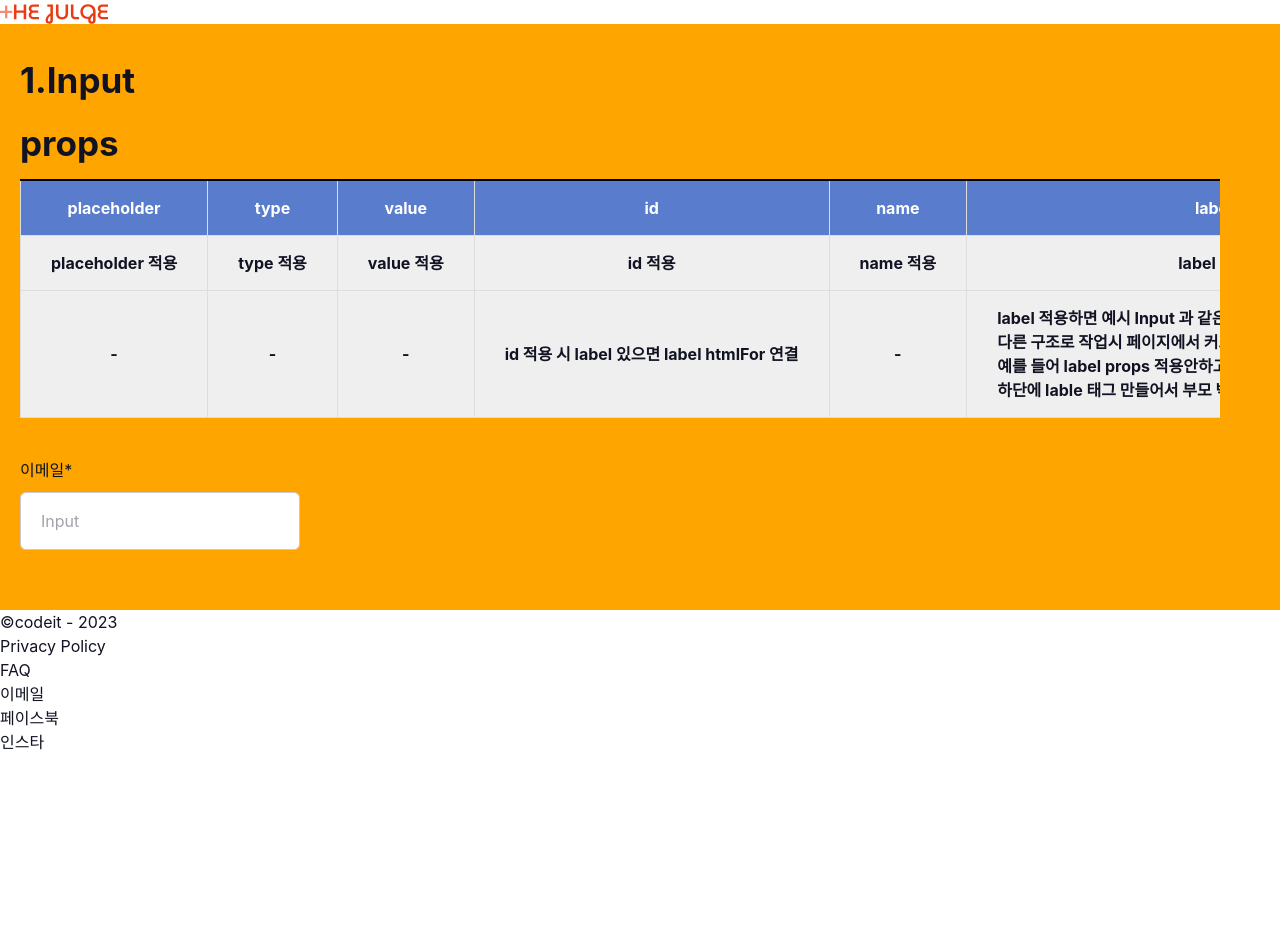
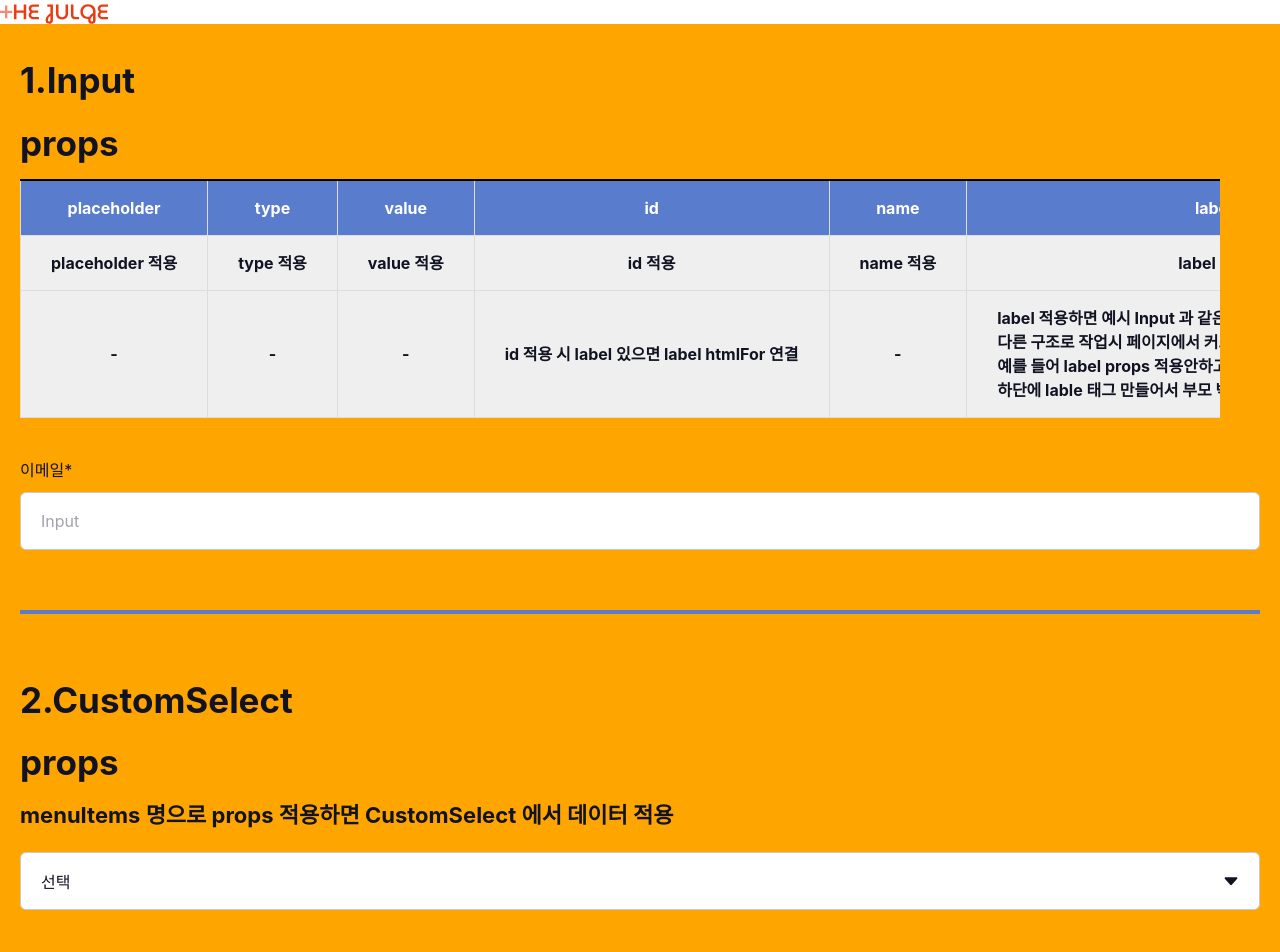
Before and after one commit to codeit-sprint12-part3/the-julge, a Next.js app: page /sample/components/Sang in a window 1280 px wide. Shown: the top 952 px of the page. Before the commit the page ends 800 px from the top, so only its background shows below. Built offline with nearby package versions, Linux system fonts and the light colour scheme; a web font is replaced by a local one.

Commit message:
feat: 공용컴포넌트 CustomSelect 완료 (#47)
* feat: 공용컴포넌트 CustomSelect 완료

* fix: 설명  테이블 텍스트 사이즈 수정

---------

Co-authored-by: parksangseok <>

```diff
--- a/src/components/ui/Input.module.css
+++ b/src/components/ui/Input.module.css
@@ -1,4 +1,5 @@
 .input {
+  width: 100%;
   padding: 1.6rem 1.0rem 1.6rem 2.0rem;
   border: 1px solid var(--gray-400);
   color: var(--font-color);
--- /dev/null
+++ b/src/pages/sample/components/CustomSelect.module.css
@@ -0,0 +1,92 @@
+.selectBox {
+  position: relative;
+}
+
+.selectBox .selectBtn {
+  position: relative;
+  /* min-width: 350px; */
+  width: 100%;
+  padding: 1.6rem 1.0rem 1.6rem 2.0rem;
+  border: 1px solid var(--gray-400);
+  color: var(--font-color);
+  border-radius: 0.6rem;
+  background-color: var(--white);
+  text-align: left;
+  font-size: 1.6rem;
+  font-family: var(--font-family);
+}
+
+.selectBox .selectBtn::after {
+  content: '';
+  width: 14px;
+  height: 9px;
+  position: absolute;
+  top: 50%;
+  right: 21px;
+  transform: translateY(-50%);
+  background: url(/select_arrow_icon.svg) no-repeat center;
+  transition: all .5s;
+}
+
+.selectBox .selectBtn.active {
+  color: var(--gray-500);
+}
+
+.selectBox .selectBtn.active::after {
+  transform: translateY(-50%) rotate(-180deg);
+}
+
+.selectBox .viewBox {
+  opacity: 0;
+  height: 230px;
+  position: absolute;
+  top: 66px;
+  left: 0;
+  right: 0;
+  background-color: var(--white);
+  border-radius: 6px;
+  border: 1px solid var(--gray-300);
+  z-index: -99999;
+  transition: all .5s;
+  overflow-y: auto;
+  box-shadow: 0 0.4rem 2.5rem rgba(0, 0, 0, 0.1);
+}
+
+.selectBox .viewBox .listBox .viewBtn {
+  display: block;
+  padding: 1.3rem 1rem;
+  width: 100%;
+  text-align: center;
+  color: var(--font-color);
+  border-bottom: 1px solid var(--gray-300);
+  font-size: 1.4rem;
+}
+
+.selectBox .viewBox.active {
+  opacity: 1;
+  z-index: 999999;
+}
+
+.selectBox .viewBox::-webkit-scrollbar {
+  margin-right: 30px;
+  padding-right: 20px;
+  width: 4px;
+}
+
+.selectBox .viewBox::-webkit-scrollbar-track {
+  margin-right: 30px;
+  padding-right: 20px;
+  background: var(--white);
+}
+
+.selectBox .viewBox::-webkit-scrollbar-thumb {
+  background: var(--gray-600);
+  border-radius: 10px;
+}
+
+.selectBox .intoText {
+  display: flex;
+  align-items: center;
+  justify-content: center;
+  height: 100%;
+}
--- /dev/null
+++ b/src/pages/sample/components/CustomSelect.tsx
@@ -0,0 +1,51 @@
+import { useState, useEffect } from "react";
+import style from "./CustomSelect.module.css";
+
+interface CustomSelectProps {
+  menuItems: string[];
+}
+
+const CustomSelect = ({ menuItems }: CustomSelectProps) => {
+  const [isOpen, setIsOpen] = useState(false);
+  const [selectedData, setSelectData] = useState("");
+
+  const toggleDropdown = () => {
+    setIsOpen(!isOpen);
+  };
+
+  const handleSelectData = (data: string) => {
+    setSelectData(data);
+    setIsOpen(false);
+  };
+
+  return (
+    <div className={style.selectBox}>
+      <button
+        className={`${isOpen ? `${style.active}` : ""} ${style.selectBtn}`}
+        onClick={toggleDropdown}
+      >
+        {selectedData || "선택"}
+      </button>
+      <div className={`${isOpen ? `${style.active}` : ""} ${style.viewBox}`}>
+        {
+          (menuItems && menuItems.length > 0) ? (
+            menuItems.map((data, index) => (
+              <div className={style.listBox} key={index}>
+                <button
+                  className={style.viewBtn}
+                  onClick={() => handleSelectData(data)}
+                >
+                  {data}
+                </button>
+              </div>
+            ))
+          ) : (
+            <p className={style.intoText}>선택할 항목이 없습니다.</p>
+          )
+        }
+      </div>
+    </div>
+  );
+};
+
+export default CustomSelect;
--- a/src/pages/sample/components/Sang.module.css
+++ b/src/pages/sample/components/Sang.module.css
@@ -24,7 +24,9 @@
 }
 
 .box {
-  margin-bottom: 30px;
+  margin-bottom: 60px;
+  padding-bottom: 60px;
+  border-bottom: 4px solid #597ccd;
 }
 
 .tableBox {
@@ -60,3 +62,10 @@
 .textLeft {
   text-align: left !important;
 }
+
+p.description {
+  margin-bottom: 20px;
+  font-weight: 700;
+  color: var(--font-color);
+  font-size: 22px
+}
--- a/src/pages/sample/components/Sang.tsx
+++ b/src/pages/sample/components/Sang.tsx
@@ -1,7 +1,19 @@
 import Input from "@/components/ui/Input";
 import style from "./Sang.module.css";
+import CustomSelect from "./CustomSelect";
+import { useEffect, useState } from "react";
 
 const Sang = () => {
+
+  const [menuItems, setMenuItems] = useState<string[]>([]);
+
+  useEffect(() => {
+
+    const fetchedData = ["한식", "중식", "일식", "양식", "분식"];
+    setMenuItems(fetchedData);
+
+  }, [])
+
   return <div className={style.wrapper}>
     <div className={style.box}>
       <h1 className={style.title}>
@@ -98,6 +110,20 @@ const Sang = () => {
         required={true}
       />
     </div>
+    <div className={style.box}>
+      <h1 className={style.title}>
+        2.CustomSelect
+      </h1>
+      <h2 className={style.title}>
+        props
+      </h2>
+      <p className={style.description}>
+        menuItems 명으로 props 적용하면 CustomSelect 에서 데이터 적용
+      </p>
+      <CustomSelect
+        menuItems={menuItems}
+      />
+    </div>
   </div>;
 };
 
--- a/src/styles/reset.css
+++ b/src/styles/reset.css
@@ -1,25 +1,100 @@
+* {
+  box-sizing: border-box
+}
+
 /* prettier-ignore */
-html, body, div, span, applet, object, iframe,
-h1, h2, h3, h4, h5, h6, p, blockquote, pre,
-a, abbr, acronym, address, big, cite, code,
-del, dfn, em, img, ins, kbd, q, s, samp,
-small, strike, strong, sub, sup, tt, var,
-b, u, i, center,
-dl, dt, dd, ol, ul, li,
-fieldset, form, label, legend,
-table, caption, tbody, tfoot, thead, tr, th, td,
-article, aside, canvas, details, embed,
-figure, figcaption, footer, header, hgroup,
-menu, nav, output, ruby, section, summary,
-time, mark, audio, video, input, textarea {
+html,
+body,
+div,
+span,
+applet,
+object,
+iframe,
+h1,
+h2,
+h3,
+h4,
+h5,
+h6,
+p,
+blockquote,
+pre,
+a,
+abbr,
+acronym,
+address,
+big,
+cite,
+code,
+del,
+dfn,
+em,
+img,
+ins,
+kbd,
+q,
+s,
+samp,
+small,
+strike,
+strong,
+sub,
+sup,
+tt,
+var,
+b,
+u,
+i,
+center,
+dl,
+dt,
+dd,
+ol,
+ul,
+li,
+fieldset,
+form,
+label,
+legend,
+table,
+caption,
+tbody,
+tfoot,
+thead,
+tr,
+th,
+td,
+article,
+aside,
+canvas,
+details,
+embed,
+figure,
+figcaption,
+footer,
+header,
+hgroup,
+menu,
+nav,
+output,
+ruby,
+section,
+summary,
+time,
+mark,
+audio,
+video,
+input,
+textarea {
   margin: 0;
-	padding: 0;
-	border: 0;
-	font-size: 100%;
-	font: inherit;
-	vertical-align: baseline;
+  padding: 0;
+  border: 0;
+  font-size: 100%;
+  font: inherit;
+  vertical-align: baseline;
   box-sizing: border-box;
 }
+
 /* HTML5 display-role reset for older browsers */
 article,
 aside,
@@ -36,20 +111,24 @@ section {
   display: block;
   box-sizing: border-box;
 }
+
 body {
   word-wrap: break-word;
   word-break: break-all;
   overflow-x: hidden;
 }
+
 dl,
 ol,
 ul {
   list-style: none;
 }
+
 blockquote,
 q {
   quotes: none;
 }
+
 blockquote:before,
 blockquote:after,
 q:before,
@@ -57,19 +136,26 @@ q:after {
   content: "";
   content: none;
 }
+
 table {
   border-collapse: collapse;
   border-spacing: 0;
 }
+
 button {
-  all: unset;
-  cursor: pointer;
-  border: 0;
-  background: transparent;
+  background: inherit;
+  border: none;
+  box-shadow: none;
+  border-radius: 0;
+  padding: 0;
+  overflow: visible;
+  cursor: pointer
 }
+
 textarea {
   resize: none;
 }
+
 a,
 a:link,
 a:visited,
@@ -77,6 +163,7 @@ a:hover,
 a:active {
   text-decoration: none;
 }
+
 img {
   vertical-align: middle;
 }
```
Also changed, not shown: public/select_arrow_icon.svg (added).
